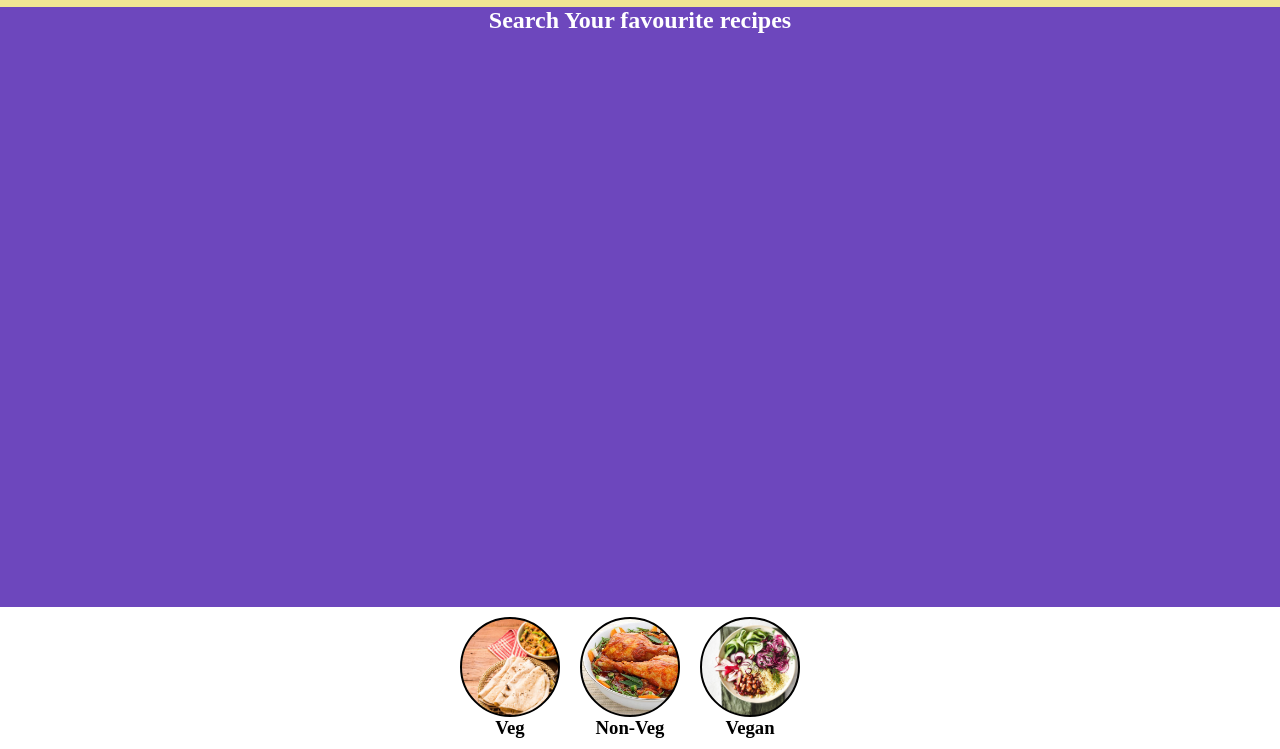
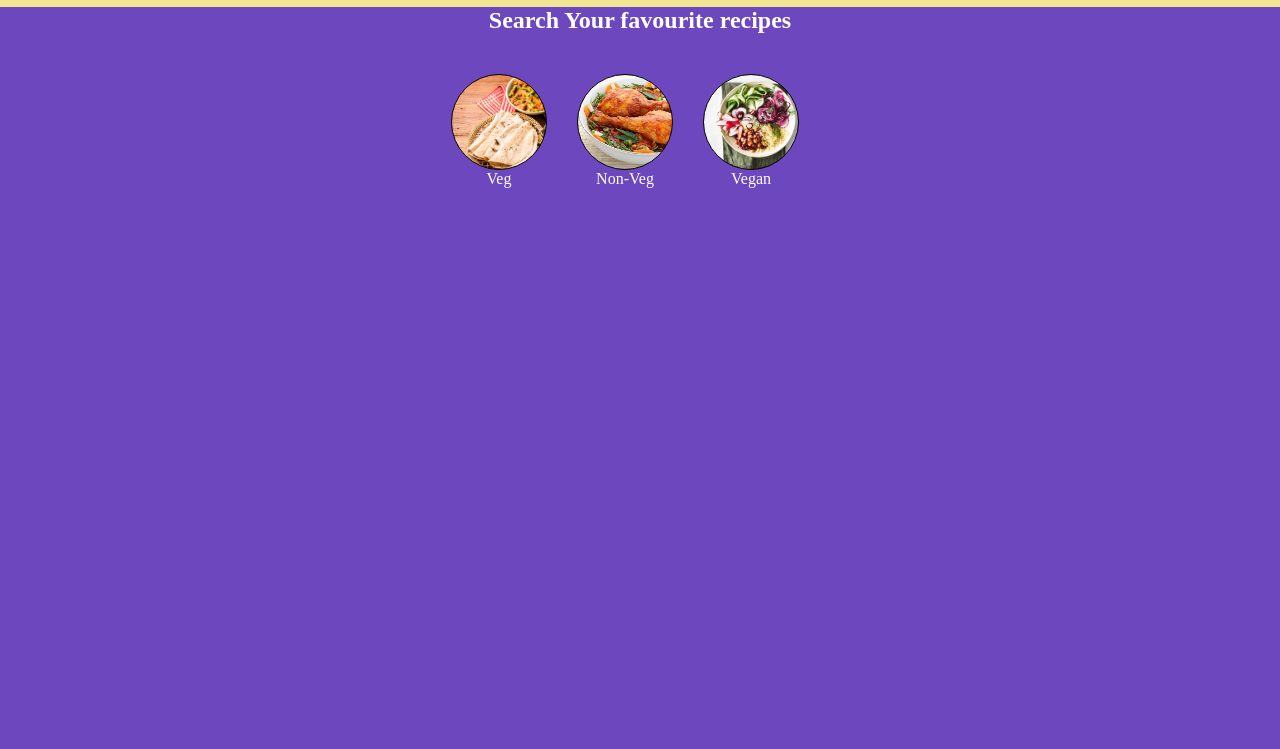
Before and after one commit to KaranSinghBhandari0/Recipe-Website, a plain HTML site: page index.html in a window 1280 px wide. Shown: the part 51-800 px from the top of the page. Drawn offline with Linux system fonts and the light colour scheme.

Commit message:
Add files via upload
Updated choice section (veg,non-veg,vegan)

```diff
--- a/app.js
+++ b/app.js
@@ -59,12 +59,12 @@ let getRecipe = async (dish) => {
             // append all dabas in container
             container.appendChild(div);
 
-            // placing food type at end
-            document.querySelector(".food-type").style.position = "relative";
+            // choice div ko gayab kardo
+            document.querySelector(".choice-div").style.display = "none";
         }
     } catch(error) {
         headingH2.innerText = "Error in fetching recipes !!!";
-        document.querySelector(".food-type").style.position = "fixed";
+        document.querySelector(".choice-div").style.display = "flex";
     }
 }
 
--- a/index.html
+++ b/index.html
@@ -22,7 +22,6 @@
     <div class="container">
     </div>
 
-
     <div class="popup">
         <i class="fa-solid fa-xmark"></i>
         <h1 style="text-align: center;">Dish Name</h1>
@@ -32,18 +31,18 @@
         <p style="text-align: start; color: black;"></p>
     </div>
 
-    <div class="food-type">
-        <div class="veg">
-            <div></div>
-            <h3>Veg</h3>
+    <div class="choice-div">
+        <div class="choice-box">
+            <div id="veg"></div>
+            <p>Veg</p>
         </div>
-        <div class="non-veg">
-            <div></div>
-            <h3>Non-Veg</h3>
+        <div class="choice-box">
+            <div id="non-veg"></div>
+            <p>Non-Veg</p>
         </div>
-        <div class="vegan">
-            <div></div>
-            <h3>Vegan</h3>
+        <div class="choice-box">
+            <div id="vegan"></div>
+            <p>Vegan</p>
         </div>
     </div>
 
--- a/style.css
+++ b/style.css
@@ -125,52 +125,44 @@ h2 {
     cursor: pointer;
 }
 
+/* choice section */
 
-/* veg nonVeg and vegan section */
-.food-type {
-    background-color: #fff;
-    width: 100%;
+.choice-div {
     display: flex;
     justify-content: center;
-    align-items: center;
-    position: fixed;
-    bottom: 0;
-    padding: 10px;
-    margin-top: 15px;
-}
-.food-type div{
-    text-align: center;
-    margin-right: 20px;
+    margin: 30px auto;
 }
 
-.food-type div div{
-    height: 100px;
-    width: 100px;
+.choice-box {
+    display: flex;
+    flex-direction: column;
+    color: #fff;
+    margin-right: 30px;
+    cursor: pointer;
+    text-align: center;
+}
+
+.choice-box div{
+    height: 12vmin;
+    width: 12vmin;
     border-radius: 50%;
-    border: 2px solid black;
+    border: 1px solid black;
     background-size: cover;
-    cursor: pointer;
     margin: 0 auto;
 }
-.veg div{
+
+#veg {
     background-image: url("veg.webp");
 }
-.non-veg div{
+#non-veg {
     background-image: url("non-veg.jpg");
 }
-.vegan div{
+#vegan {
     background-image: url("vegan.jpg");
 }
 
-@media (max-width: 480px) {
-    .food-type div div{
-        height: 80px;
-        width: 80px;
-    }
+.choice-box:hover {
+    text-decoration: underline;
+    text-decoration-color: red;
+    font-size: 18px;
 }
-@media (max-width: 350px) {
-    .food-type div div{
-        height: 70px;
-        width: 70px;
-    }
-}
```
